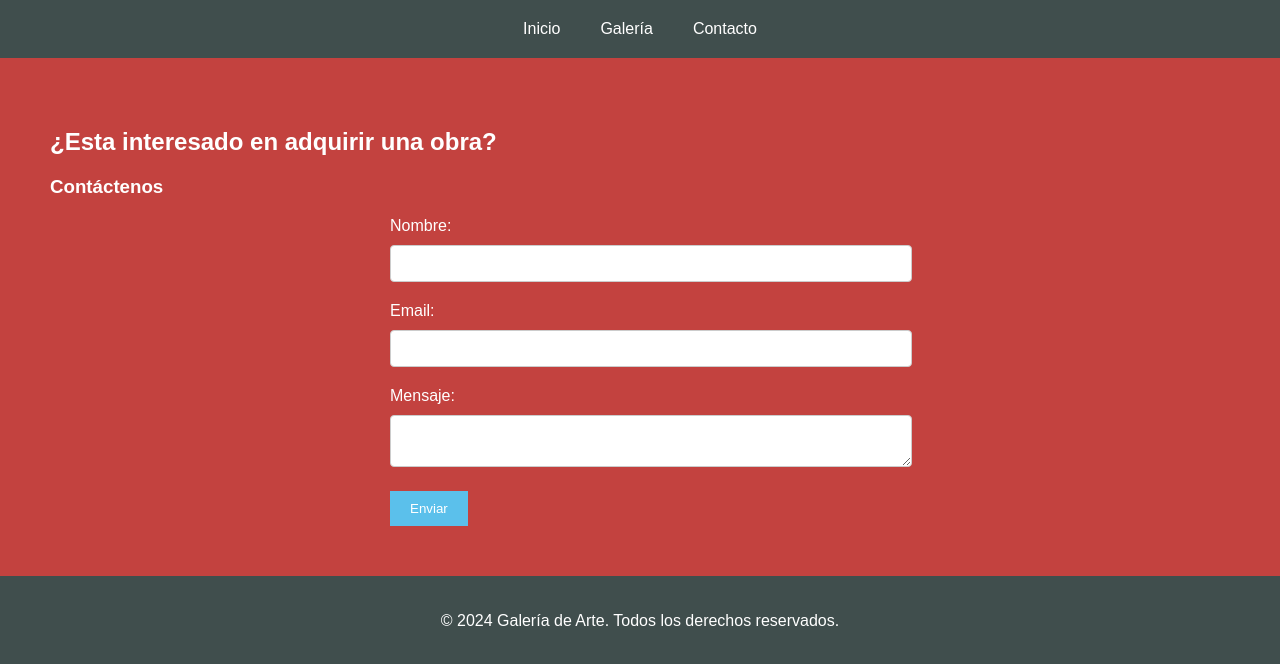
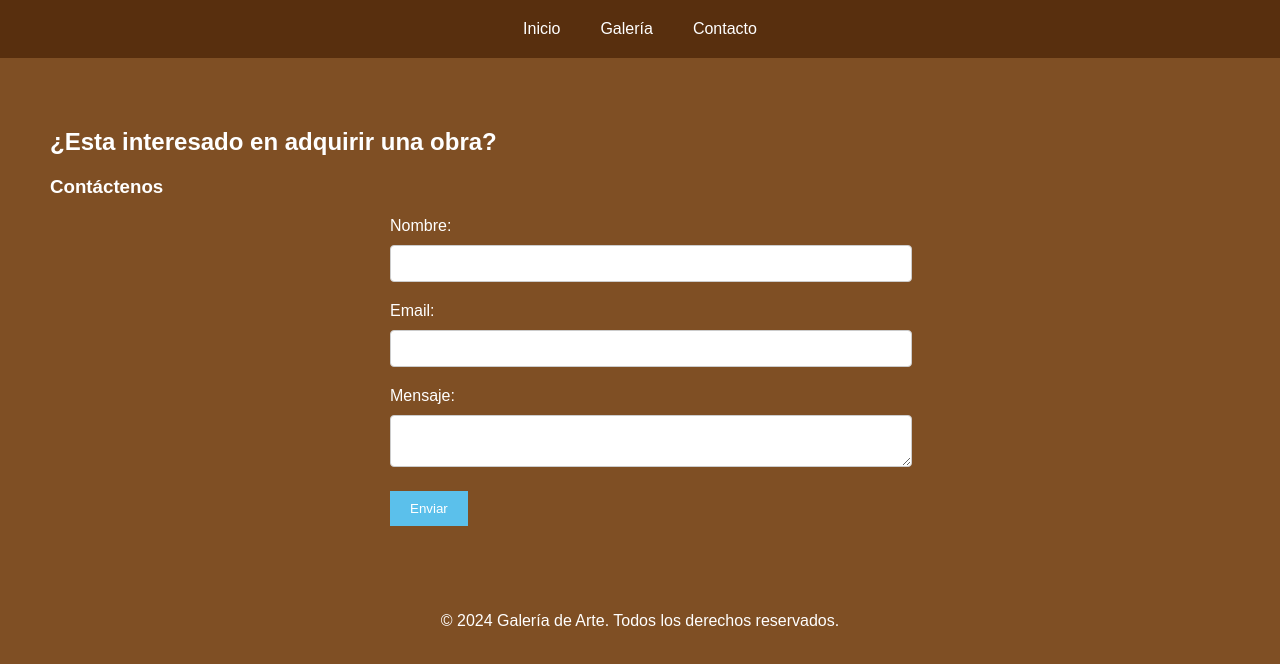
Before and after one commit to felipecifuentesciisa/galeriadearte, a plain HTML site: page index.html in a window 1280 px wide. Both pictures are taken after a click on the link "Contacto". Drawn offline with Linux system fonts and the light colour scheme.

Commit message:
Se cambian los colores del sitio web

```diff
--- a/style.css
+++ b/style.css
@@ -3,13 +3,13 @@ body {
     font-family: Arial, sans-serif;
     margin: 0;
     padding: 0;
-    background-color: #404e4dff; /* Outer Space */
+    background-color: #7f4f24; /* Outer Space */
     color: #fff;
 }
 
 /* Estilos del encabezado */
 header {
-    background-color: #404e4dff; /* Outer Space */
+    background-color: #582f0e; /* Outer Space */
     padding: 20px;
 }
 
@@ -46,7 +46,7 @@ section.active {
 
 /* Estilos de la sección de la galería */
 #galeria {
-    background-color: #9bc53dff; /* Yellow Green */
+    background-color: #c2c5aa; /* Yellow Green */
     color: #404e4dff; /* Outer Space */
 }
 
@@ -58,7 +58,7 @@ section.active {
 
 .gallery-item {
     text-align:center;
-    background-color: #fde74cff; /* Maize */
+    background-color: #b6ad90; /* Maize */
     padding: 20px;
     border-radius: 5px;
 }
@@ -70,7 +70,7 @@ section.active {
 
 /* Estilos de la sección de contacto */
 #contacto {
-    background-color: #c3423fff; /* Persian Red */
+    background-color: #7f4f24; /* Persian Red */
     color: #fff;
 }
 
@@ -106,7 +106,7 @@ form button:hover {
 
 /* Estilos del pie de página */
 footer {
-    background-color: #404e4dff; /* Outer Space */
+    background-color: #7f4f24; /* Outer Space */
     color: #fff;
     text-align: center;
     padding: 20px;
```
